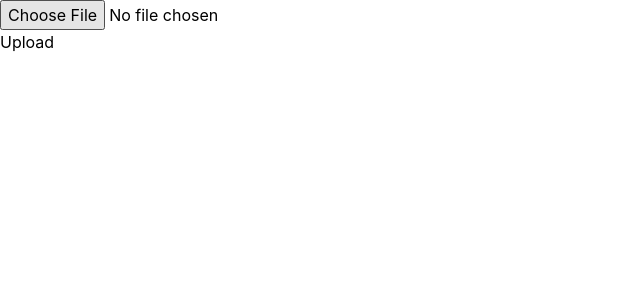
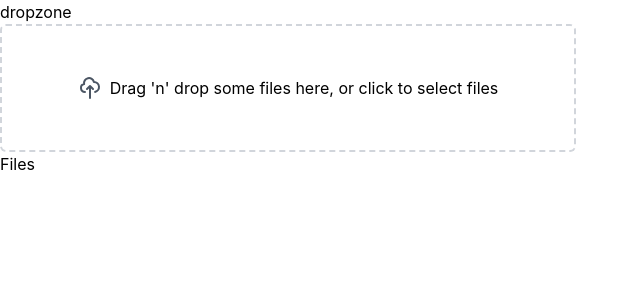
Before and after one commit to 0xkeivin/pdf-text-extract-transform, a React (Create React App) app: page / in a window 1280 px wide. Shown: the top 300 px of the page, without its empty margins (0-640 px from the left). Built offline with nearby package versions, Linux system fonts and the light colour scheme.

Commit message:
wip bunch of stuff

```diff
--- /dev/null
+++ b/config-overrides.js
@@ -0,0 +1,18 @@
+module.exports = function override(config, env) {
+  console.log("React app rewired works!");
+  config.resolve.fallback = {
+    "http": require.resolve("stream-http"),
+    "fs": false,
+    "path": false,
+    "https": require.resolve("https-browserify"),
+    // "crypto": require.resolve("crypto-browserify"),
+    // "path": require.resolve("path-browserify"),
+    // "zlib": require.resolve("browserify-zlib"),
+    // fs: false,
+    // url: false,
+    // http: false,
+    // https: false,
+    // zlib: false,
+  };
+  return config;
+};
--- a/src/App.tsx
+++ b/src/App.tsx
@@ -1,12 +1,12 @@
 import React from 'react';
 import logo from './logo.svg';
 import './App.css';
-import FileUploadSingle from './components/FileUpload';
-
+// import FileUploadSingle from './components/FileUpload';
+import MyDropzone from './components/DropZone';
 function App() {
   return (
     <>
-    <FileUploadSingle/>
+    <MyDropzone/>
     {/* <div className="App">
       <header className="App-header">
         <img src={logo} className="App-logo" alt="logo" />
--- /dev/null
+++ b/src/components/DropZone.tsx
@@ -0,0 +1,145 @@
+import React, { useCallback, useState, useEffect } from "react";
+import { useDropzone, FileWithPath } from "react-dropzone";
+// import PdfParse from "pdf-parse";
+// import fs from "fs";
+// import arrayBufferToBuffer from "arraybuffer-to-buffer";
+import { Buffer } from "buffer";
+// import { PDFExtract, PDFExtractOptions } from "pdf.js-extract";
+// import { Buffer } from "buffer";
+import { pdfToText } from "text-from-pdf";
+import pdfjs from "pdfjs-dist";
+
+async function extractText(buffer: Buffer) {
+  if (!buffer) {
+    console.log("No buffer");
+    return "";
+  }
+  const binaryData = new Uint8Array(Buffer.from(buffer));
+  const pdf = await pdfjs.getDocument({
+    data: binaryData,
+  }).promise;
+  const numPages = pdf.numPages;
+  let text = "";
+  for (let i = 1; i <= numPages; i++) {
+    const page = await pdf.getPage(i);
+    const pageText = await page.getTextContent();
+    for (const item of pageText.items) {
+      text += item;
+    }
+  }
+  return text;
+}
+
+function MyDropzone() {
+  //   const onDrop = useCallback((acceptedFiles: any) => {
+  //     acceptedFiles.forEach((file: any) => {
+  //       const reader = new FileReader();
+
+  //       reader.onabort = () => console.log("file reading was aborted");
+  //       reader.onerror = () => console.log("file reading has failed");
+  //       reader.onload = () => {
+  //         // Do whatever you want with the file contents
+  //         const binaryStr = reader.result;
+  //         console.log(binaryStr);
+  //       };
+  //       reader.readAsArrayBuffer(file);
+  //     });
+  //   }, []);
+
+  const [fileBuffer, setFileBuffer] = useState<Buffer>();
+  const onDrop = useCallback((acceptedFiles: FileWithPath[]) => {
+    // get first file only
+    const file = acceptedFiles[0];
+    const filePath = file.path!;
+    console.log(filePath);
+    file.arrayBuffer().then((arrayBuffer) => {
+      //   console.log(arrayBuffer);
+      const dataBuffer = Buffer.from(arrayBuffer);
+      //   const encoder = new TextEncoder();
+
+      //   const buffer = encoder.encode(arrayBuffer);
+      //   const buffer = arrayBufferToBuffer(arrayBuffer);
+      console.log(dataBuffer);
+      setFileBuffer(dataBuffer);
+    });
+  }, []);
+  const { acceptedFiles, getRootProps, getInputProps } = useDropzone({
+    onDrop,
+  });
+
+  const files = acceptedFiles.map((file: FileWithPath) => (
+    <li key={file.path}>
+      {file.path} - {file.size} bytes
+    </li>
+  ));
+  useEffect(() => {
+    // pdfToText()
+    // conver buffer to string
+    // const text = fileBuffer?.toString("utf-8");
+    // console.log(text);
+    const getText = async () => {
+      if (!fileBuffer) {
+        console.log("No fileBuffer");
+        return;
+      } else {
+        console.log(`fileBuffer: ${fileBuffer}`);
+
+        const text = await extractText(fileBuffer!);
+        console.log(text);
+      }
+    };
+
+    getText();
+  }, [fileBuffer]);
+
+  return (
+    <>
+      dropzone
+      <div className="max-w-xl">
+        <label className="flex justify-center w-full h-32 px-4 transition bg-white border-2 border-gray-300 border-dashed rounded-md appearance-none cursor-pointer hover:border-gray-400 focus:outline-none">
+          <span className="flex items-center space-x-2">
+            <svg
+              xmlns="http://www.w3.org/2000/svg"
+              className="w-6 h-6 text-gray-600"
+              fill="none"
+              viewBox="0 0 24 24"
+              stroke="currentColor"
+              strokeWidth="2"
+            >
+              <path
+                strokeLinecap="round"
+                strokeLinejoin="round"
+                d="M7 16a4 4 0 01-.88-7.903A5 5 0 1115.9 6L16 6a5 5 0 011 9.9M15 13l-3-3m0 0l-3 3m3-3v12"
+              />
+            </svg>
+            {/* <span className="font-medium text-gray-600">
+                Drop files to Attach, or
+                <span className="text-blue-600 underline">browse</span>
+            </span> */}
+            <div {...getRootProps()}>
+              <input {...getInputProps()} />
+              <p>Drag 'n' drop some files here, or click to select files</p>
+            </div>
+          </span>
+
+          <input type="file" name="file_upload" className="hidden" />
+        </label>
+      </div>
+      <aside>
+        <h4>Files</h4>
+        <ul>{files}</ul>
+      </aside>
+      {/* <section className="container">
+        <div {...getRootProps()}>
+          <input {...getInputProps()} />
+          <p>Drag 'n' drop some files here, or click to select files</p>
+        </div>
+        <aside>
+          <h4>Files</h4>
+          <ul>{files}</ul>
+        </aside>
+      </section> */}
+    </>
+  );
+}
+export default MyDropzone;
--- /dev/null
+++ b/src/components/FileUpload copy.tsx
@@ -0,0 +1,94 @@
+import { ChangeEvent, useState } from "react";
+
+function FileUploadSingle() {
+  const [file, setFile] = useState<File>();
+  const [pdfText, setPdfText] = useState<string>("");
+
+  const handleFileChange = (e: ChangeEvent<HTMLInputElement>) => {
+    if (e.target.files) {
+      setFile(e.target.files[0]);
+    }
+  };
+
+  const handleUploadClick = () => {
+    if (!file) {
+      return;
+    }
+
+    // 👇 Uploading the file using the fetch API to the server
+    fetch("https://httpbin.org/post", {
+      method: "POST",
+      body: file,
+      // 👇 Set headers manually for single file upload
+      headers: {
+        "content-type": file.type,
+        "content-length": `${file.size}`, // 👈 Headers need to be a string
+      },
+    })
+      .then((res) => res.json())
+      .then((data) => console.log(data))
+      .catch((err) => console.error(err));
+  };
+  const handleExtractPdf = () => {
+    if (!file) {
+      return;
+    }
+    const reader = new FileReader();
+    reader.onload = (e) => {
+      if (e.target?.result) {
+        const text = e.target.result;
+        setPdfText(text as string);
+      }
+    };
+  };
+
+  return (
+    <>
+      <div>
+        <input type="file" onChange={handleFileChange} />
+
+        <div>{file && `${file.name} - ${file.type}`}</div>
+
+        <button onClick={handleExtractPdf}>Extract</button>
+      </div>
+      <div className="flex justify-center">
+        <div className="mb-3 xl:w-96">
+          <label
+            htmlFor="exampleFormControlTextarea1"
+            className="form-label inline-block mb-2 text-gray-700"
+          >
+            Example textarea
+          </label>
+        </div>
+        <div>
+          <textarea
+            className="
+        form-control
+        block
+        w-full
+        px-3
+        py-1.5
+        text-base
+        font-normal
+        text-gray-700
+        bg-white bg-clip-padding
+        border border-solid border-gray-300
+        rounded
+        transition
+        ease-in-out
+        m-0
+        focus:text-gray-700 focus:bg-white focus:border-blue-600 focus:outline-none
+      "
+            id="exampleFormControlTextarea1"
+            rows={3}
+            placeholder="Your message"
+            // value={pdfText}
+            // onChange={(e) => setPdfText(e.target.value)}
+          >{pdfText}</textarea>
+        </div>
+      </div>
+    </>
+  );
+}
+
+export default FileUploadSingle;
--- a/src/components/FileUpload.tsx
+++ /dev/null
@@ -1,43 +0,0 @@
-import { ChangeEvent, useState } from 'react';
-
-function FileUploadSingle() {
-  const [file, setFile] = useState<File>();
-
-  const handleFileChange = (e: ChangeEvent<HTMLInputElement>) => {
-    if (e.target.files) {
-      setFile(e.target.files[0]);
-    }
-  };
-
-  const handleUploadClick = () => {
-    if (!file) {
-      return;
-    }
-
-    // 👇 Uploading the file using the fetch API to the server
-    fetch('https://httpbin.org/post', {
-      method: 'POST',
-      body: file,
-      // 👇 Set headers manually for single file upload
-      headers: {
-        'content-type': file.type,
-        'content-length': `${file.size}`, // 👈 Headers need to be a string
-      },
-    })
-      .then((res) => res.json())
-      .then((data) => console.log(data))
-      .catch((err) => console.error(err));
-  };
-
-  return (
-    <div>
-      <input type="file" onChange={handleFileChange} />
-
-      <div>{file && `${file.name} - ${file.type}`}</div>
-
-      <button onClick={handleUploadClick}>Upload</button>
-    </div>
-  );
-}
-
-export default FileUploadSingle;
```
Also changed, not shown: package.json (+23 -3 lines), src/lib/openAI.ts (added), 2 other files (tests, documents, lock files or other folders).
